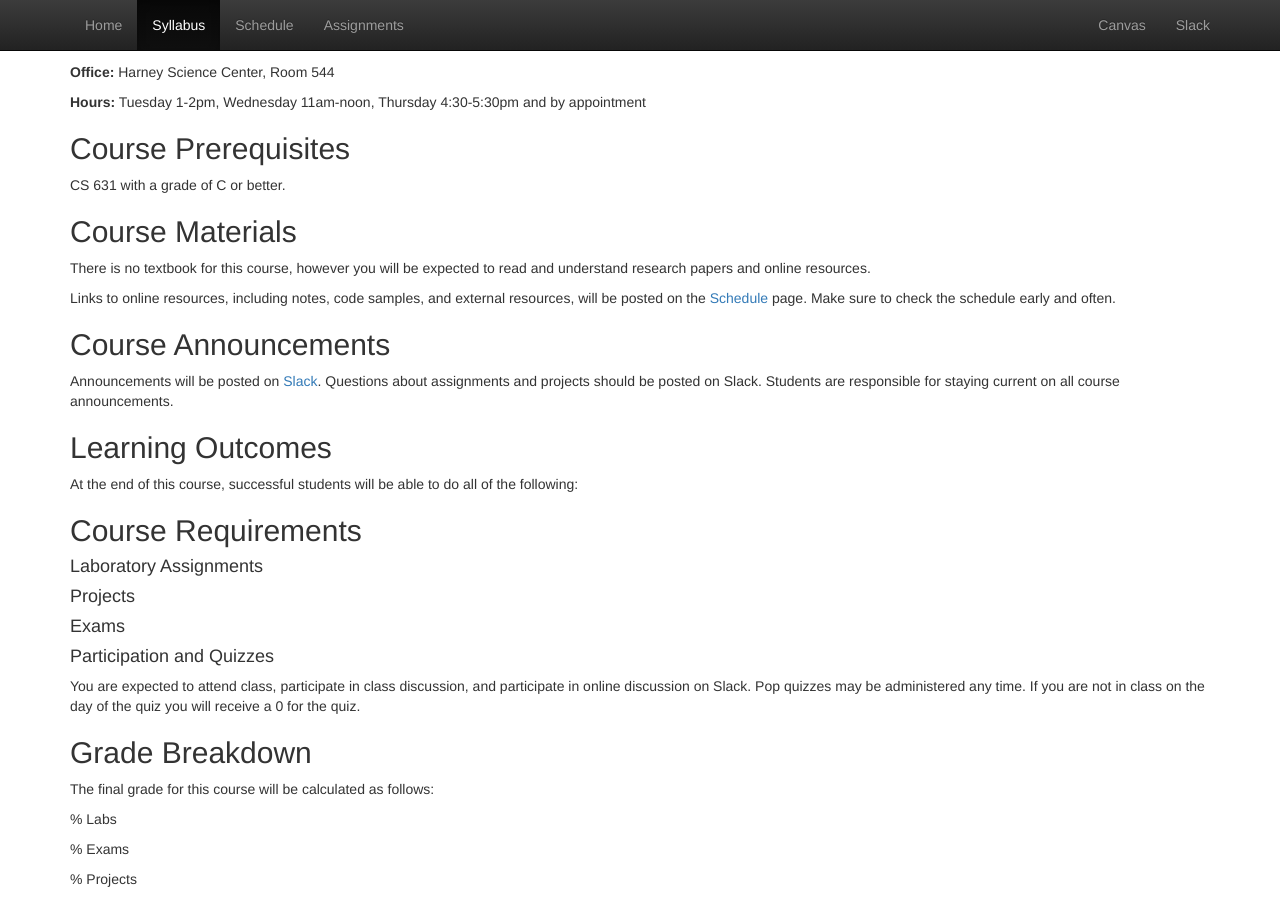
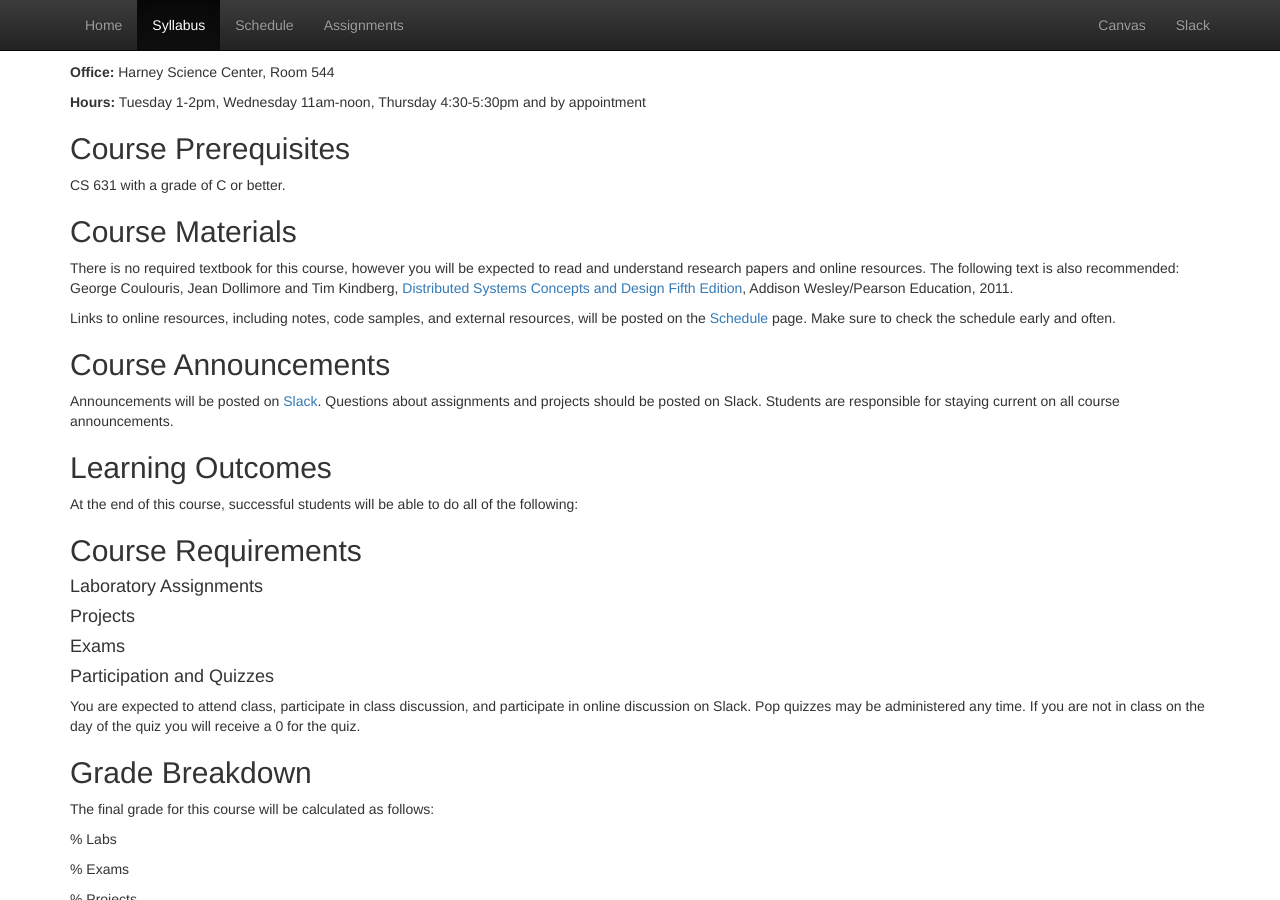
Before and after one commit to CS682-S17/cs682-s17.github.io, a Jekyll site: the page built from syllabus.html, in a window 1280 px wide and 900 px high, scrolled down 343 px. Built offline with Jekyll 4.4.1, drawn with Linux system fonts in a browser that asks for light colours.

Commit message:
add recommended text

```diff
--- a/syllabus.html
+++ b/syllabus.html
@@ -23,7 +23,8 @@ title: Syllabus
   <p>CS 631 with a grade of C or better.</p>
 
   <h2>Course Materials</h2>
-  <p>There is no textbook for this course, however you will be expected to read and understand research papers and online resources.</p>
+  <p>There is no required textbook for this course, however you will be expected to read and understand research papers and online resources. The following text is also recommended: George Coulouris, Jean Dollimore and Tim Kindberg, <a href="https://www.amazon.com/Distributed-Systems-Concepts-Design-5th/dp/0132143011">Distributed Systems Concepts and Design Fifth Edition</a>, Addison Wesley/Pearson Education, 2011.
+ </p>
 
   <p>
    Links to online resources, including notes, code samples, and external resources, will be posted on the <a href="/schedule.html">Schedule</a> page. Make sure to check the schedule early and often.
```
